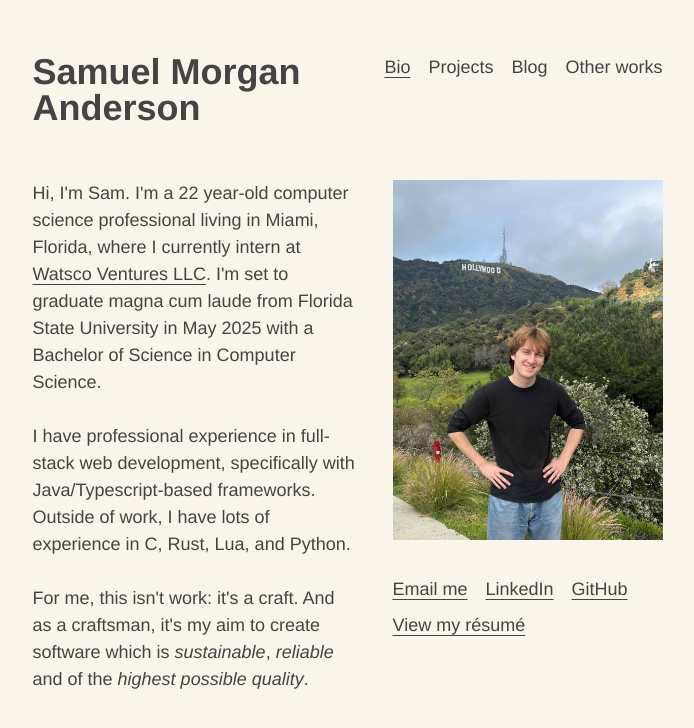
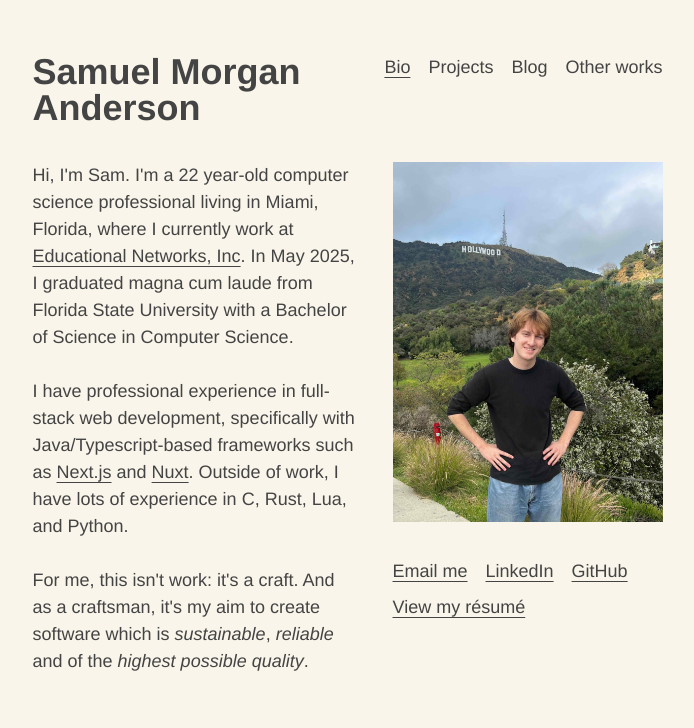
Before and after one commit to sama305/samueland.dev, a Next.js app: page / in a window 1280 px wide. Shown: the top 728 px of the page, without its empty margins (285-979 px from the left). Built offline with nearby package versions, Linux system fonts and the light colour scheme.

Commit message:
changed bio a bit to match current role

```diff
--- a/src/app/(site)/page.tsx
+++ b/src/app/(site)/page.tsx
@@ -3,11 +3,11 @@ export default function About() {
     <div className="content">
       <div className="left">
         <p>
-          Hi, I'm Sam. I'm a 22 year-old computer science professional living in Miami, Florida, where I currently intern at <a href="https://www.watscoventures.com/">Watsco Ventures LLC</a>.
-          I'm set to graduate magna cum laude from Florida State University in May 2025 with a Bachelor of Science in Computer Science.
+          Hi, I'm Sam. I'm a 22 year-old computer science professional living in Miami, Florida, where I currently work at <a href="https://www.educationalnetworks.net/">Educational Networks, Inc</a>.
+          In May 2025, I graduated magna cum laude from Florida State University with a Bachelor of Science in Computer Science.
         </p>
         <p>
-          I have professional experience in full-stack web development, specifically with Java/Typescript-based frameworks. Outside of work, I have lots of experience in C, Rust, Lua, and Python.
+          I have professional experience in full-stack web development, specifically with Java/Typescript-based frameworks such as <a href="https://nextjs.org/">Next.js</a> and <a href="https://www.educationalnetworks.net/">Nuxt</a>. Outside of work, I have lots of experience in C, Rust, Lua, and Python.
         </p>
         <p>
           For me, this isn't work: it's a craft. And as a craftsman, it's my aim to create software which is <i>sustainable</i>, <i>reliable</i> and of the <i>highest possible quality</i>.
--- a/src/app/globals.css
+++ b/src/app/globals.css
@@ -51,7 +51,7 @@ div:not(:last-child) {
 }
 
 .banner {
-  margin-bottom: 3rem !important;
+  margin-bottom: 2rem !important;
 }
 
 .header.name {
```
